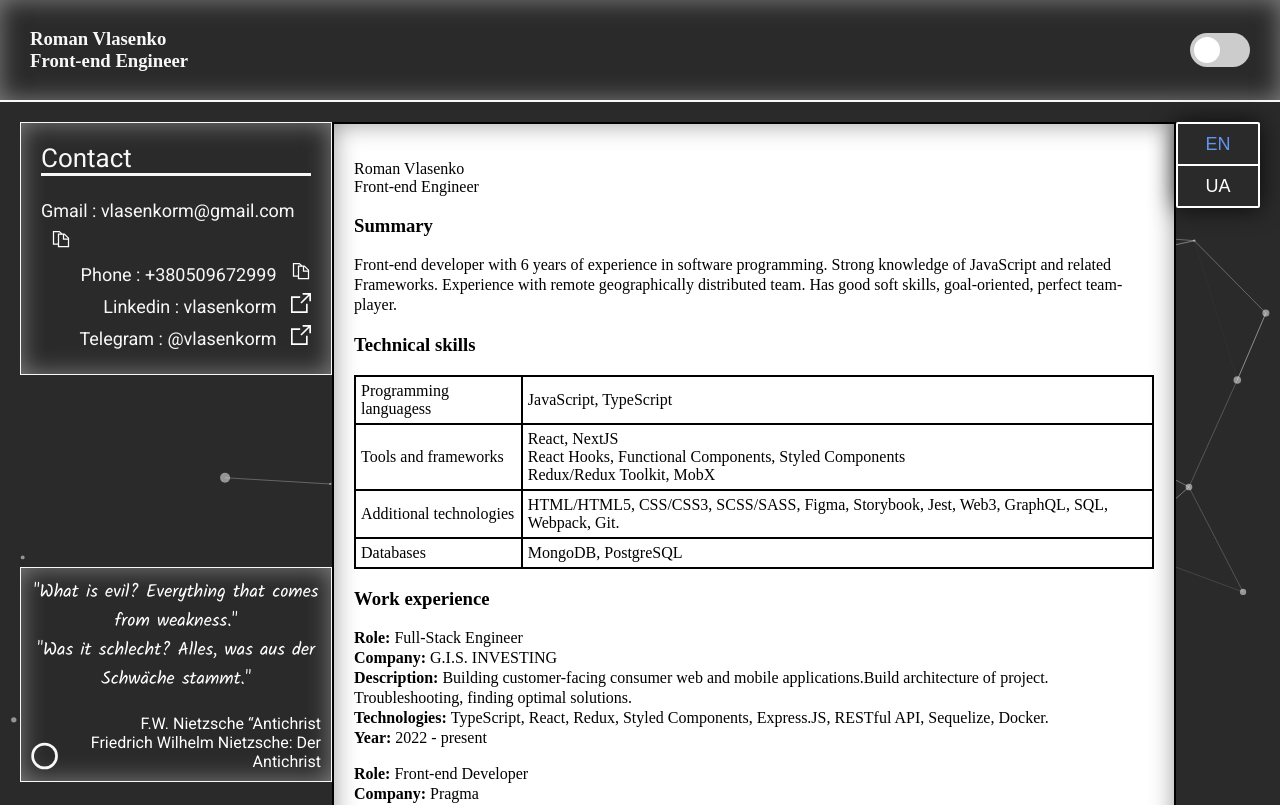
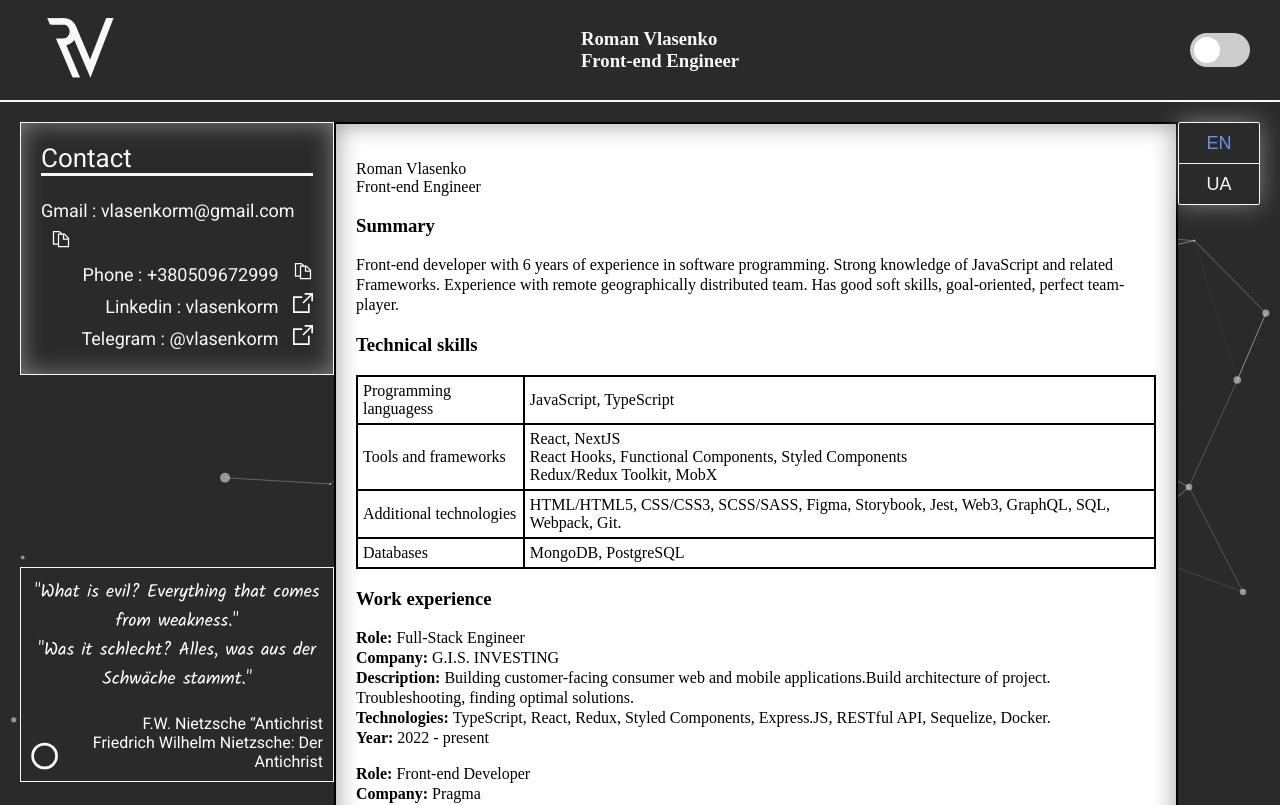
Before and after one commit to vlasenkorm/vlasenkorm.github.io, a React app: page / in a window 1280 px wide. Shown: the top 805 px of the page. Built offline with nearby package versions, Linux system fonts and the light colour scheme.

Commit message:
add logo

```diff
--- a/src/components/header/index.tsx
+++ b/src/components/header/index.tsx
@@ -8,14 +8,33 @@ export const HeaderHeight = 100;
 
 const Header: React.FC = () => {
 
-  const {t, i18n } = useTranslation();
+  const { t, i18n } = useTranslation();
   const screenSize = useScreenSize();
   console.log(screenSize)
+  const fill = useGStore((state) => state.theme) ? "#2a2a2a" : "#f8f8f8"
+  const hide = useGStore((state) => state.theme) ?  "#f8f8f8" : "#2a2a2a"
 
   return (
     <Wrapper $theme={useGStore((state) => state.theme)}>
+      <div>
+      <svg xmlns="http://www.w3.org/2000/svg" width="1080" height="1080" viewBox="-147.07 -13.02 1080 1080">
+  <rect width="100%" height="100%" fill="transparent"/>
+  <circle r="35" fill={fill} transform="matrix(4.23 0 0 4.23 213.65 351.37)" vector-effect="non-scaling-stroke"/>
+  <path fill={hide} d="M280.885 348.3c0 41.316-30.892 74.813-69.006 74.813H-178.16c-38.114 0-69.006-33.497-69.006-74.813s30.892-74.813 69.006-74.813h390.032c38.12 0 69.012 33.497 69.012 74.813z" vector-effect="non-scaling-stroke"/>
+  <rect width="74.33" height="74.33" x="-37.165" y="-37.165" fill={fill} rx="0" ry="0" transform="matrix(3.19 0 0 .94 101.34 239.02)" vector-effect="non-scaling-stroke"/>
+  <rect width="74.33" height="74.33" x="-37.165" y="-37.165" fill={hide} rx="0" ry="0" transform="matrix(2.43 5.71 -.92 .39 180.73 630.25)" vector-effect="non-scaling-stroke"/>
+  <rect width="74.33" height="74.33" x="-37.165" y="-37.165" fill={fill} rx="0" ry="0" transform="matrix(2.43 5.71 -.92 .39 270.29 650.4)" vector-effect="non-scaling-stroke"/>
+  <rect width="74.33" height="74.33" x="-37.165" y="-37.165" fill={hide} rx="0" ry="0" transform="matrix(4.85 0 0 1 450.2 882.36)" vector-effect="non-scaling-stroke"/>
+  <rect width="74.33" height="74.33" x="-37.165" y="-37.165" fill={hide} rx="0" ry="0" transform="matrix(.78 1.83 -1.11 .47 11.85 255.11)" vector-effect="non-scaling-stroke"/>
+  <rect width="74.33" height="74.33" x="-37.165" y="-37.165" fill={fill} rx="0" ry="0" transform="matrix(3.14 7.38 -.92 .39 435.31 588.55)" vector-effect="non-scaling-stroke"/>
+  <rect width="74.33" height="74.33" x="-37.165" y="-37.165" fill={fill} rx="0" ry="0" transform="matrix(-3.67 9.49 -.93 -.36 593.8 518.32)" vector-effect="non-scaling-stroke"/>
+  <rect width="74.33" height="74.33" x="-37.165" y="-37.165" fill={hide} rx="0" ry="0" transform="matrix(.97 2.28 -1.05 .45 461.38 852.64)" vector-effect="non-scaling-stroke"/>
+  <rect width="74.33" height="74.33" x="-37.165" y="-37.165" fill={hide} rx="0" ry="0" transform="matrix(-1 2.5 -.93 -.37 548.93 838.12)" vector-effect="non-scaling-stroke"/>
+  <rect width="74.33" height="74.33" x="-37.165" y="-37.165" fill={hide} rx="0" ry="0" transform="matrix(12.77 0 0 1 409.71 166.15)" vector-effect="non-scaling-stroke"/>
+</svg>
+      </div>
       <h3>{t('name')}<br />{t('title')}</h3>
-      <ToggleSlider/>
+      <ToggleSlider />
     </Wrapper>
   );
 };
@@ -23,14 +42,18 @@ const Header: React.FC = () => {
 export default Header;
 
 
-const Wrapper = styled.div<{$theme: boolean}>`
+const Wrapper = styled.div<{ $theme: boolean }>`
   height: ${HeaderHeight}px;
   display: flex;
-  border-bottom: solid ${props => props.$theme ? '#2a2a2a' :'#f8f8f8'} 2px;
+  border-bottom: solid ${props => props.$theme ? '#2a2a2a' : '#f8f8f8'} 2px;
   justify-content: space-between;
   align-items: center;
   padding: 0px 30px;
-  background: ${props => props.$theme ? '#f8f8f8' : '#2a2a2a' };
-  color: ${props => props.$theme ? 'black' : '#f8f8f8' };
-  box-shadow: 0px 0px 25px ${props => props.$theme ? 'rgba(0, 0, 0, 0.4)' : 'rgba(255, 255, 255, 0.4)' }  inset;
+  background: ${props => props.$theme ? '#f8f8f8' : '#2a2a2a'};
+  color: ${props => props.$theme ? 'black' : '#f8f8f8'};
+  svg {
+    height: 100px;
+    width: 100px;
+    cursor: pointer;
+  }
 `
--- a/src/components/phrazes/index.tsx
+++ b/src/components/phrazes/index.tsx
@@ -59,7 +59,7 @@ const Wrapper = styled.div<{$theme: boolean}>`
   border: solid 1px ${props => props.$theme ? '#2a2a2a' :'#f8f8f8'};
   background: ${props => props.$theme ? '#f8f8f8' : '#2a2a2a' };
   color: ${props => props.$theme ? 'black' : 'white' };
-  box-shadow: 0px 0px 25px ${props => props.$theme ? 'rgba(0, 0, 0, 0.4)' : 'rgba(255, 255, 255, 0.4)' }  inset;
+
 `
 
 const SVGLoader = styled.svg`
--- a/src/components/switch/lngSwitch/index.tsx
+++ b/src/components/switch/lngSwitch/index.tsx
@@ -1,20 +1,24 @@
 import { useTranslation } from "react-i18next";
 import styled from "styled-components";
 import { HeaderHeight } from "../../header";
+import { useGStore } from "@src/store";
 
 const LngSwitch: React.FC = () => {
 
   const { i18n } = useTranslation();
+  const localThema = useGStore((state) => state.theme)
 
   return (
-    <Wrapper>
+    <Wrapper  $theme={localThema}>
       <StyleButton
         $active={i18n.language === 'en' ? 1 : 0}
+        $theme={localThema}
         onClick={() =>  i18n.changeLanguage('en')}
       >EN</StyleButton>
-      <Divider />
+      <Divider  $theme={localThema} />
       <StyleButton
         $active={i18n.language === 'ua' ? 1 : 0}
+        $theme={localThema}
         onClick={() =>  i18n.changeLanguage('ua')}
       >UA</StyleButton>
     </Wrapper>
@@ -24,29 +28,29 @@ const LngSwitch: React.FC = () => {
 export default LngSwitch;
 
 
-const Wrapper = styled.div`
+const Wrapper = styled.div<{$theme: boolean}>`
   height: fit-content;
   position: sticky;
   top: calc(${HeaderHeight / 2}px + 20px);
   display: flex;
   flex-direction: column;
-  background-color: #2a2a2a;
-  box-shadow: 0px 0px 25px rgba(0, 0, 0, 0.8);
-  border: solid white 2px;
+  background-color: transparent;
+   box-shadow: 0px 0px 25px ${props => props.$theme ? 'rgba(0, 0, 0, 0.4)' : 'rgba(255, 255, 255, 0.4)' };
+  border: solid 1px ${props => props.$theme ? '#2a2a2a' :'#f8f8f8'};
   border-radius: 2px;
 `
 
-const Divider = styled.div`
-  height: 2px;
-  background-color: white;
+const Divider = styled.div<{$theme: boolean}>`
+  height: 1px;
+  background-color: ${props => props.$theme ? '#2a2a2a' :'#f8f8f8'};
 `
 
-const StyleButton = styled.button<{$active: number}>`
+const StyleButton = styled.button<{$active: number, $theme: boolean}>`
   height: 40px;
   width: 80px;
+  border: none;
   background-color: transparent;
-  border: none;
-  color: ${props => props.$active ? 'cornflowerblue' : 'white'};
+  color: ${props => props.$active ? 'cornflowerblue' : props.$theme ? '#2a2a2a' :'#f8f8f8'};
   font-size: large;
   &:hover {
     box-shadow: 0px 0px 25px rgba(255, 255, 255, 0.4) inset
--- a/src/components/switch/themeSwitch/index.tsx
+++ b/src/components/switch/themeSwitch/index.tsx
@@ -7,7 +7,6 @@ const ToggleSlider: React.FC = () => {
   const theme = useGStore((state) => state.theme)
   const changeTheme = useGStore((state) => state.changeTheme)
 
-  console.log(theme)
 
   return (
     <Wrapper>
```
Also changed, not shown: src/images/download22.jfif (deleted), 1 other file (tests, documents, lock files or other folders).
